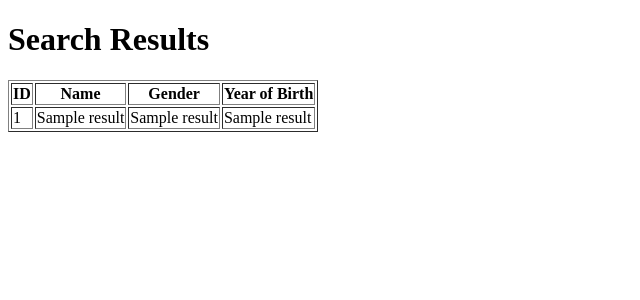
After one commit to Gaurav1Singh1Sahab/Full_Stack_App, a Flask app: template templates/search_results.html in a window 1280 px wide. The commit adds this page. Shown: the top 300 px of the page, without its empty margins (0-640 px from the left). Run offline with Flask 3, Linux system fonts and the light colour scheme; the template is opened without the code that fills it: most values are stand-ins (such as "Sample title", 1, 10 or a date in 2020).

Commit message:
Returning Search Result

```diff
--- a/main.py
+++ b/main.py
@@ -59,6 +59,21 @@ def add_details():
         return redirect(url_for('index'))
     return render_template('add_details.html')
 
+@app.route('/search')
+def search():
+    search_name = request.args.get('search_name')
+    if search_name:
+        conn = create_connection()
+        if conn is not None:
+            cursor = conn.cursor()
+            cursor.execute('''
+                SELECT * FROM details WHERE name LIKE ?
+            ''', ('%' + search_name + '%',))
+            results = cursor.fetchall()
+            conn.close()
+            return render_template('search_results.html', results=results)
+    return redirect(url_for('index'))
+
 
 if __name__ == '__main__':
     app.run(debug=True)
--- /dev/null
+++ b/templates/search_results.html
@@ -0,0 +1,32 @@
+<!-- templates/search_results.html -->
+<!DOCTYPE html>
+<html lang="en">
+<head>
+    <meta charset="UTF-8">
+    <meta name="viewport" content="width=device-width, initial-scale=1.0">
+    <title>Search Results</title>
+</head>
+<body>
+    <h1>Search Results</h1>
+    <table border="1">
+        <thead>
+            <tr>
+                <th>ID</th>
+                <th>Name</th>
+                <th>Gender</th>
+                <th>Year of Birth</th>
+            </tr>
+        </thead>
+        <tbody>
+            {% for result in results %}
+            <tr>
+                <td>{{ result[0] }}</td>
+                <td>{{ result[1] }}</td>
+                <td>{{ result[2] }}</td>
+                <td>{{ result[3] }}</td>
+            </tr>
+            {% endfor %}
+        </tbody>
+    </table>
+</body>
+</html>
```
Also changed, not shown: templates/index.html (+7 -0 lines).
